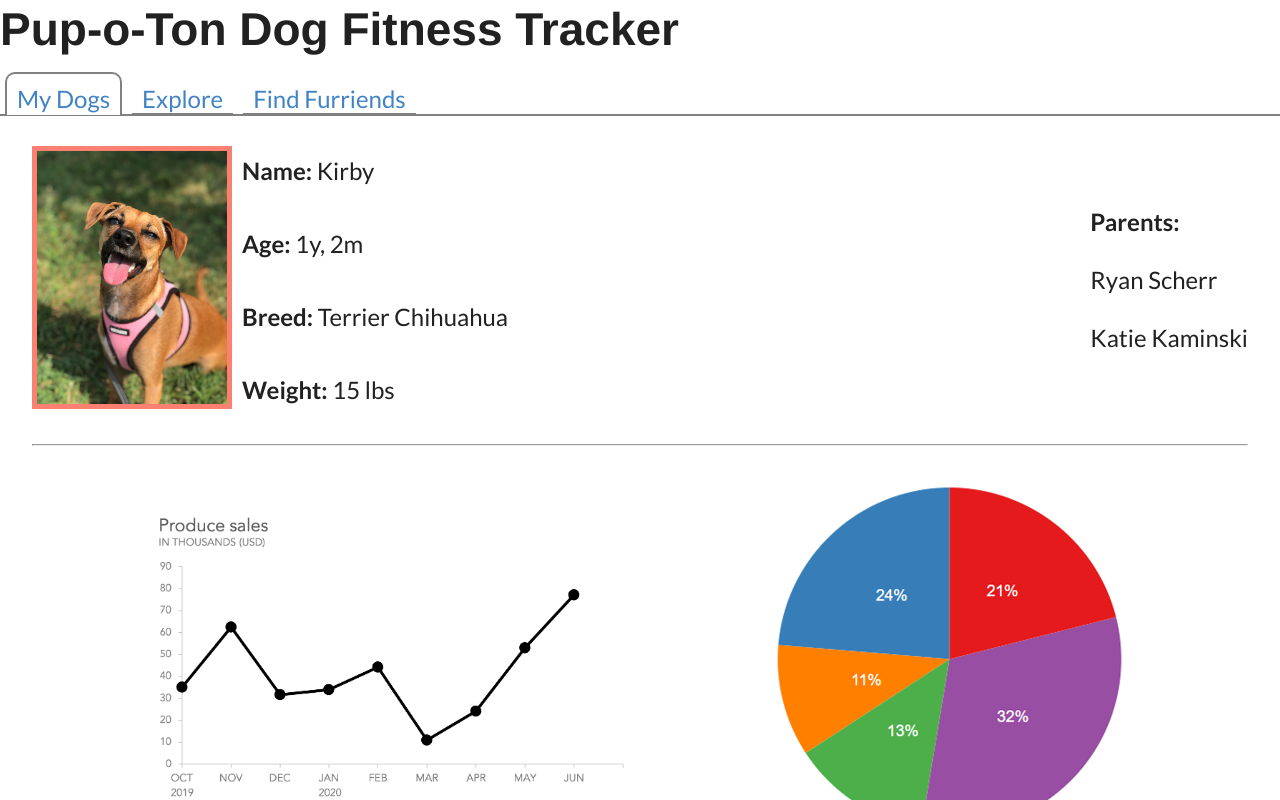
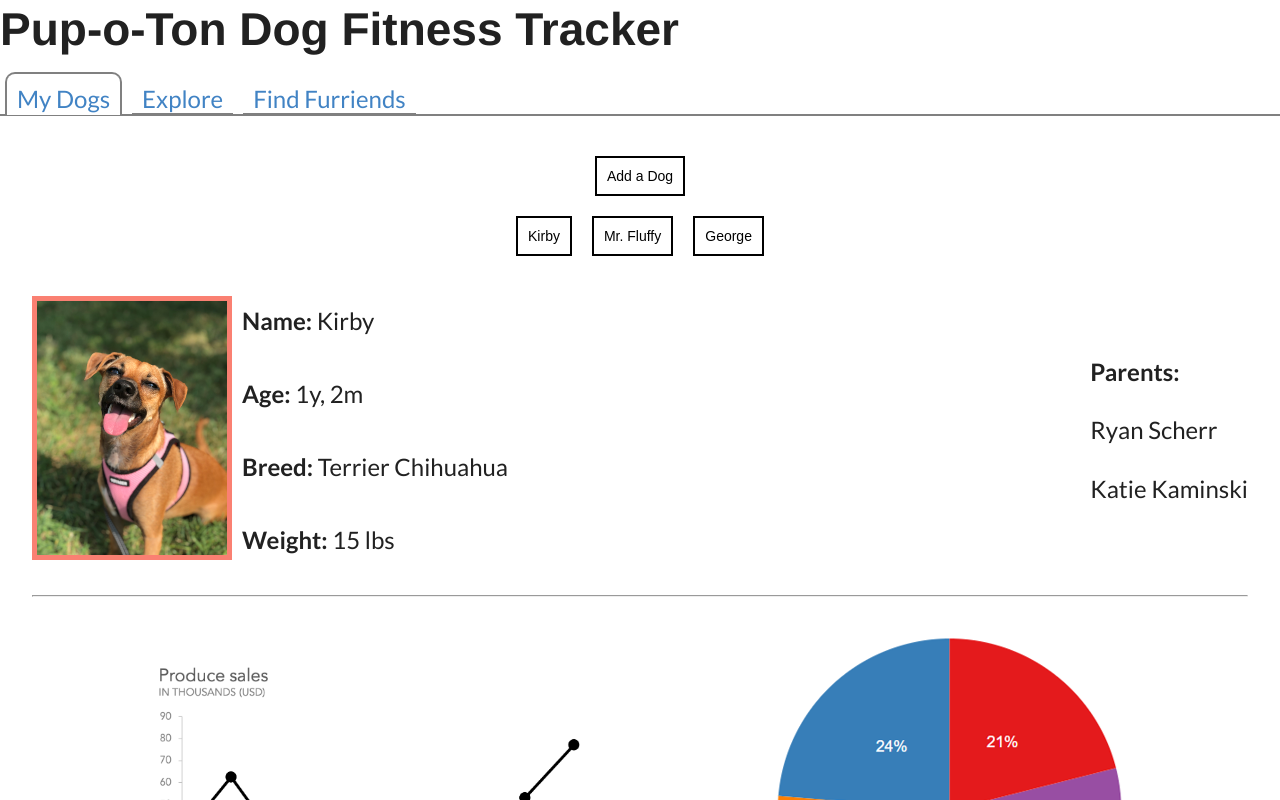
Before and after one commit to icvalle/pup-o-ton, a React (Create React App) app in the folder client/: page / in a window 1280 px wide. Shown: the top 800 px of the page. Built offline with nearby package versions, Linux system fonts and the light colour scheme.

Commit message:
Added skeleton functionality for adding dogs.

```diff
--- a/client/src/components/LoginButton.js
+++ b/client/src/components/HomePage.js
@@ -1,7 +1,7 @@
 import React from 'react';
 import '../script.js';
 
-function LoginButton() {
+function HomePage() {
     return (
         <div className="content-container">
             <div className="homepage-description">
@@ -47,4 +47,4 @@ function LoginButton() {
     )
 }
 
-export default LoginButton;
+export default HomePage;
--- a/client/src/components/PupotonContainer.js
+++ b/client/src/components/PupotonContainer.js
@@ -4,7 +4,7 @@ import MyDogs from './pages/MyDogs';
 import Explore from './pages/Explore';
 import FindFurriends from './pages/FindFurriends';
 import Footer from './Footer';
-import LoginButton from './LoginButton';
+import HomePage from './HomePage';
 import "../index.css";
 import "../script.js";
 
@@ -32,20 +32,20 @@ export default function PortfolioContainer() {
   const handlePageChange = (page) => setCurrentPage(page);
 
   let pageRender = "";
-  let loginButton = "";
+  let landingPage = "";
   let loggedIn = true;
   if (loggedIn) {
-    loginButton = <NavTabs currentPage={currentPage} handlePageChange={handlePageChange} />;
+    landingPage = <NavTabs currentPage={currentPage} handlePageChange={handlePageChange} />;
     pageRender = renderPage();
   } else {
-    loginButton = <LoginButton />
+    landingPage = <HomePage />
     pageRender = notRenderPage();
   }
 
   return (
     <div>
       {/* We are passing the currentPage from state and the function to update it */}
-      {loginButton}
+      {landingPage}
       {/* Here we are calling the renderPage method which will return a component  */}
       {pageRender}
       <Footer />
--- a/client/src/components/pages/MyDogs.js
+++ b/client/src/components/pages/MyDogs.js
@@ -2,10 +2,67 @@ import React from 'react';
 import kirbyPic from '../../img/kirby.jpg';
 import graph from '../../img/graph.png';
 import chart from '../../img/pie-chart.png';
+import $ from 'jquery';
 
 export default function MyDogs() {
+
+  function showDogInfo() {
+    $("#dogName").value = "";
+    $("#dogAge").value = "";
+    $("#dogBreed").value = "";
+    $("#dogWeight").value = "";
+
+    $(".new-dog-info").removeClass("hidden");
+    $(".add-dog-btn").addClass("hidden");
+  }
+
+  function createDog() {
+    $(".new-dog-info").addClass("hidden");
+    $(".add-dog-btn").removeClass("hidden");
+
+    // add code for adding dog to database
+  }
+
+  function cancel() {
+    $(".new-dog-info").addClass("hidden");
+    $(".add-dog-btn").removeClass("hidden");
+  }
+
+  let myDogs = ["Kirby", "Mr. Fluffy", "George"];
+  const listOfDogs = myDogs.map(name => {
+    return <button >{name}</button>;
+  })
+
+  console.log(myDogs.length);
+
   return (
     <div className="content-container">
+      <div className="add-dog">
+        <button className="add-dog-btn" onClick={showDogInfo}>Add a Dog</button>
+      </div>
+      <div className="new-dog-info hidden">
+        <div className="questions-answers-container">
+          <div className="questions">
+            <h3>Name:</h3>
+            <h3>Age:</h3>
+            <h3>Breed:</h3>
+            <h3>Weight:</h3>
+          </div>
+          <div className="answers">
+            <input type="text" id="fname" name="fname" id="dogName"></input>
+            <input type="text" id="fname" name="fname" id="dogAge"></input>
+            <input type="text" id="fname" name="fname" id="dogBreed"></input>
+            <input type="text" id="fname" name="fname" id="dogWeight"></input>
+          </div>
+        </div>
+        <div className="create-dog-btn">
+          <button onClick={createDog}>Add Dog</button>
+          <button onClick={cancel}>Cancel</button>
+        </div>
+      </div>
+      <div className="list-of-dogs">
+        {listOfDogs}
+      </div>
       <div className="dog-parent-container">
         <div className="dog-image-information">
           <div className="dog-image-container">
--- a/client/src/index.css
+++ b/client/src/index.css
@@ -32,6 +32,10 @@ h1 {
 h1, h2, h3, h4, h5, h6 {
     margin: 0;
     font-family: Helvetica, sans-serif;
+}
+
+.hidden {
+    display: none;
 }
 
 .title {
@@ -69,6 +73,70 @@ h1, h2, h3, h4, h5, h6 {
 }
 
 /* MyDogs Page */
+
+.add-dog {
+    display: flex;
+    justify-content: center;
+}
+
+.add-dog-btn {
+    margin: 10px;
+}
+
+.new-dog-info {
+    border: 2px solid black;
+    padding: 10px;
+}
+
+.new-dog-info button{
+    width: 100px;
+}
+
+.create-dog-btn {
+    display: flex;
+    justify-content: center;
+}
+
+.create-dog-btn button {
+    margin: 10px;
+}
+
+.questions-answers-container {
+    display: flex;
+    justify-content: center;
+}
+
+.questions {
+    display: flex;
+    flex-direction: column;
+    justify-content: center;
+    align-items: flex-end;
+}
+
+.questions h3 {
+    margin: 8px 0;
+}
+
+.answers input {
+    margin: 5px 0;
+}
+
+.questions, .answers {
+    display: flex;
+    flex-direction: column;
+    margin: 10px;
+}
+
+.list-of-dogs {
+    display: flex;
+    justify-content: center;
+}
+
+.list-of-dogs button {
+    display: flex;
+    justify-content: center;
+    margin: 10px;
+}
 
 .dog-parent-container {
     display: flex;
--- a/package.json
+++ b/package.json
@@ -16,6 +16,7 @@
     "concurrently": "^5.1.0"
   },
   "dependencies": {
-    "chart.js": "^3.5.0"
+    "chart.js": "^3.5.0",
+    "jquery": "^3.6.0"
   }
 }
```
Also changed, not shown: 1 other file (tests, documents, lock files or other folders).
